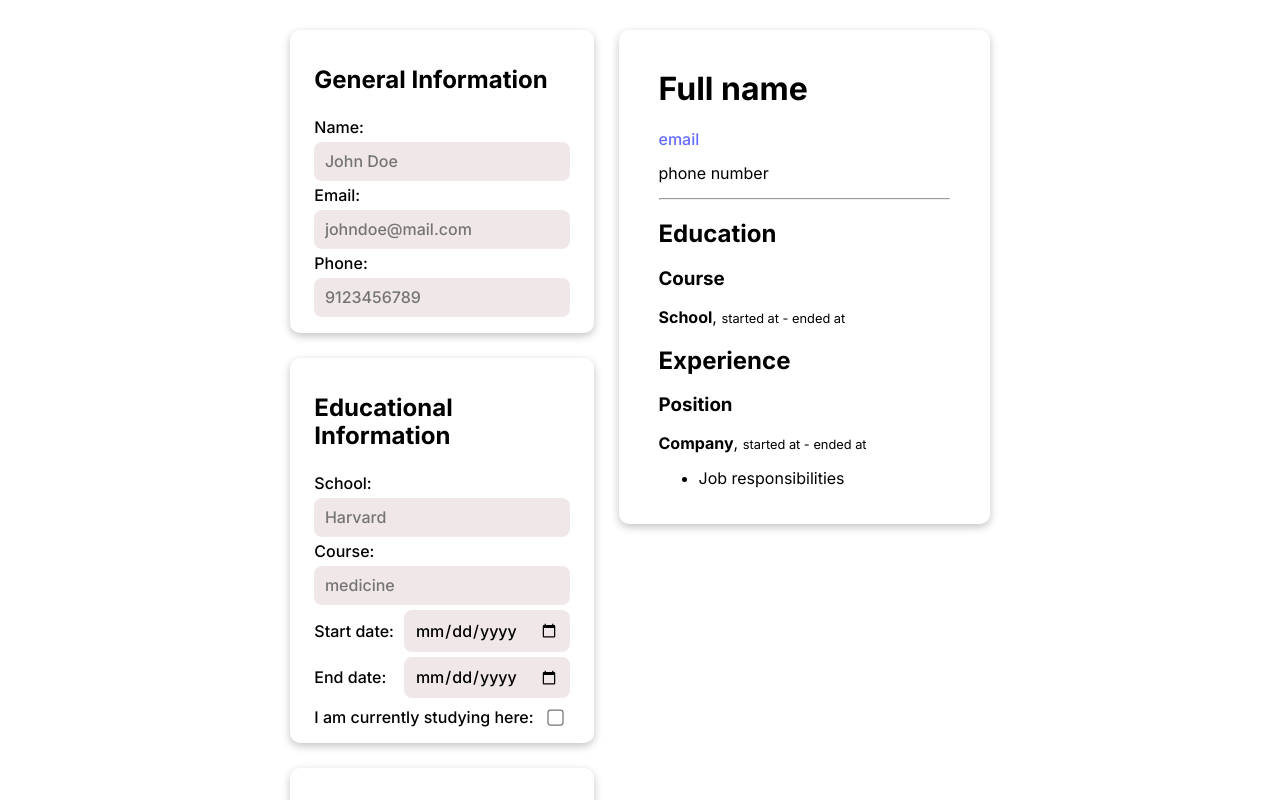
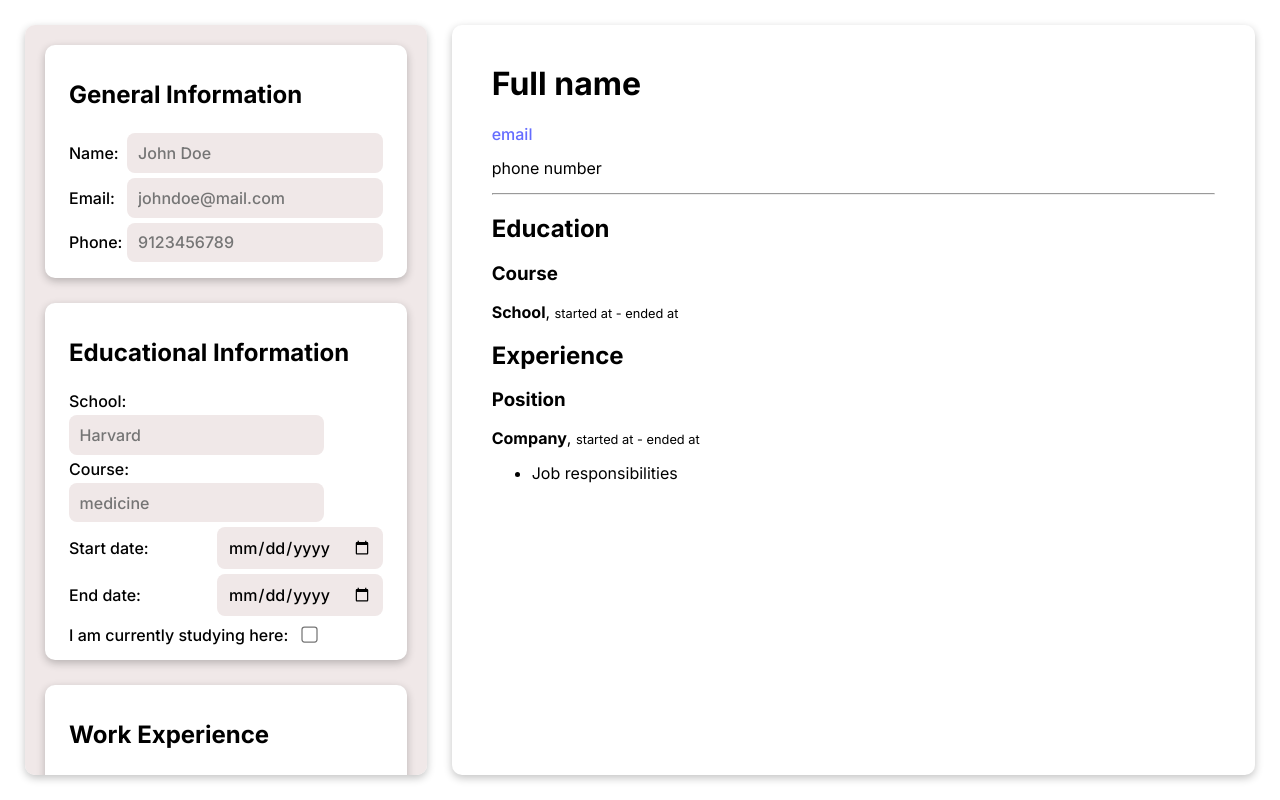
Before and after one commit to shravzzv/ODIN-CV-application-project, a React (Vite) app: page / in a window 1280 px wide. Shown: the top 800 px of the page. Built offline with nearby package versions, Linux system fonts and the light colour scheme.

Commit message:
feat: Create responsive layouts

```diff
--- a/src/styles/App.css
+++ b/src/styles/App.css
@@ -1,5 +1,6 @@
 #root {
-  max-width: 1280px;
+  max-width: 1600px;
+  margin: 0 auto;
   padding: 30px 10px;
   display: flex;
   flex-direction: column;
@@ -10,26 +11,48 @@
   display: flex;
   flex-direction: column;
   gap: 25px;
-  /* align-items: stretch (default) */
-  /* justify-content: flex-start (default) */
 }
 
 @media (min-width: 601px) {
-  /* tablets and desktops */
+  /* common to tablets and desktops */
   #root {
     flex-direction: row;
-    justify-content: center;
-    align-items: flex-start;
+    padding: 25px;
   }
   /* #root has only two children: .islands and main */
+  .islands {
+    flex: 1;
+  }
+  main {
+    flex: 2;
+  }
+}
+
+@media (min-width: 1024px) {
+  /* large screens only */
+  .islands,
+  main {
+    overflow-y: scroll;
+    max-height: calc(100vh - 50px);
+
+    /* Hide scrollbar for IE, Edge and Firefox */
+    -ms-overflow-style: none; /* IE and Edge */
+    scrollbar-width: none; /* Firefox */
+  }
+  /* Hide scrollbar for Chrome, Safari and Opera */
+  .islands::-webkit-scrollbar,
+  main::-webkit-scrollbar {
+    display: none;
+  }
 
   .islands {
-    flex: 2;
+    box-shadow: rgba(0, 0, 0, 0.24) 0px 3px 8px;
+    padding: 20px;
+    border-radius: 10px;
+    background-color: var(--form-els-bg-clr);
   }
 
   main {
-    flex: 3;
+    align-self: stretch;
   }
 }
-
-/* ? Why not use the additional space on large screens to showcase forms side by side? */
--- a/src/styles/CV.css
+++ b/src/styles/CV.css
@@ -9,7 +9,5 @@ main {
   /* tablets and desktops */
   main {
     padding: 20px 40px;
-    max-width: 550px;
-    /* this limits the size of #root. When main reaches max-width, #root stops expanding and gets centered withing the body */
   }
 }
--- a/src/styles/index.css
+++ b/src/styles/index.css
@@ -37,11 +37,7 @@ body {
   color-scheme: light dark;
   color: var(--txt-clr);
   background-color: var(--bg-clr);
-
   /* body only has a single child as #root */
-  display: flex;
-  align-items: center;
-  justify-content: center;
 }
 
 /* default links */
@@ -113,11 +109,6 @@ form {
   align-self: flex-end;
 }
 
-/* default lists */
-ul {
-  list-style-type: disc;
-}
-
 @media (max-width: 600px) {
   /* phones only */
 }
```
